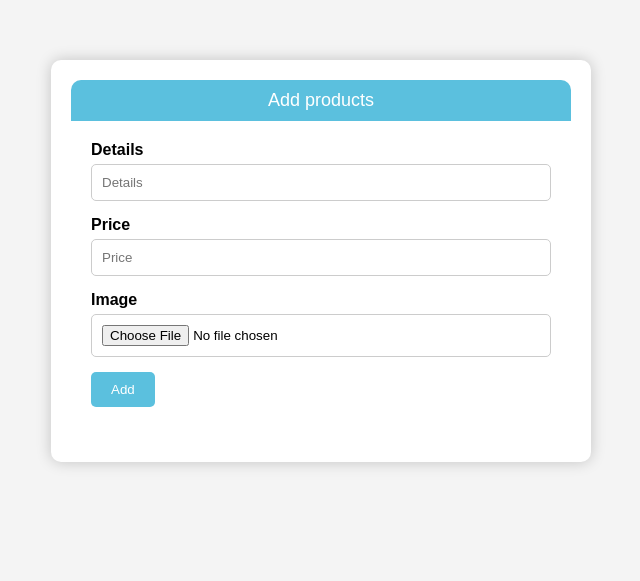
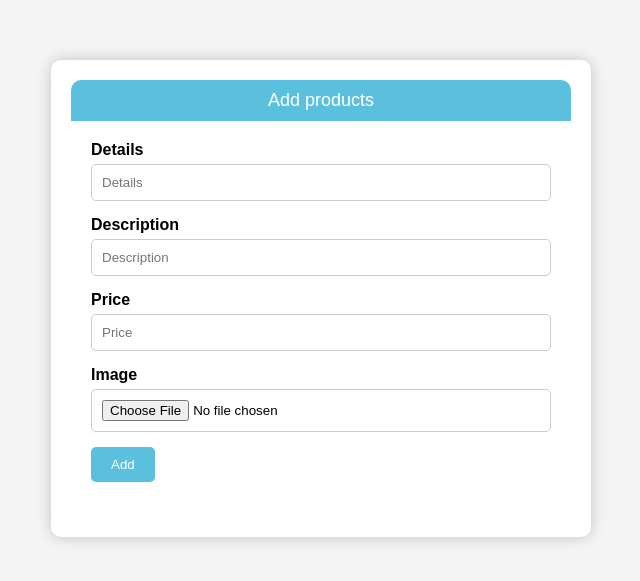
Before and after one commit to A-H-G20/china-global-door, a PHP site: page /china-global-door/admin/add_products.php in a window 1280 px wide. Shown: the top 581 px of the page, without its empty margins (319-959 px from the left). Run offline with PHP 8.4, Linux system fonts and the light colour scheme.

Commit message:
add description lable to the form

```diff
--- a/admin/add_products.php
+++ b/admin/add_products.php
@@ -22,6 +22,12 @@
                     <label class="control-label" for="inputDetails">Details</label>
                     <div class="controls">
                         <input type="text" name="details" id="inputDetails" placeholder="Details" required>
+                    </div>
+                </div>
+                <div class="control-group">
+                    <label class="control-label" for="inputDetails">Description</label>
+                    <div class="controls">
+                        <input type="text" name="description" id="inputDescription" placeholder="Description" required>
                     </div>
                 </div>
                 <div class="control-group">
@@ -66,7 +72,7 @@ if ($conn->connect_error) {
 if (isset($_POST['ad'])) {
     $details = $_POST['details'] ?? ''; // Ensure 'details' is set
     $price = $_POST['price'] ?? '';     // Ensure 'price' is set
-
+    $description=$_POST['description']??'';
     // Ensure 'images/' directory exists
     $targetDirectory = "image/";
     if (!is_dir($targetDirectory)) {
@@ -112,9 +118,9 @@ if (isset($_POST['ad'])) {
     $image_name = basename($_FILES["image"]["name"]);
 
     // Insert data into database
-    $query = "INSERT INTO products (details, price, image) VALUES (?, ?, ?)";
+    $query = "INSERT INTO products (details, price, image,description) VALUES (?, ?, ?,?)";
     $stmt = $conn->prepare($query);
-    $stmt->bind_param("sss", $details, $price, $image_name);
+    $stmt->bind_param("ssss", $details, $price, $image_name,$description);
 
     if ($stmt->execute()) {
 ?>
```
